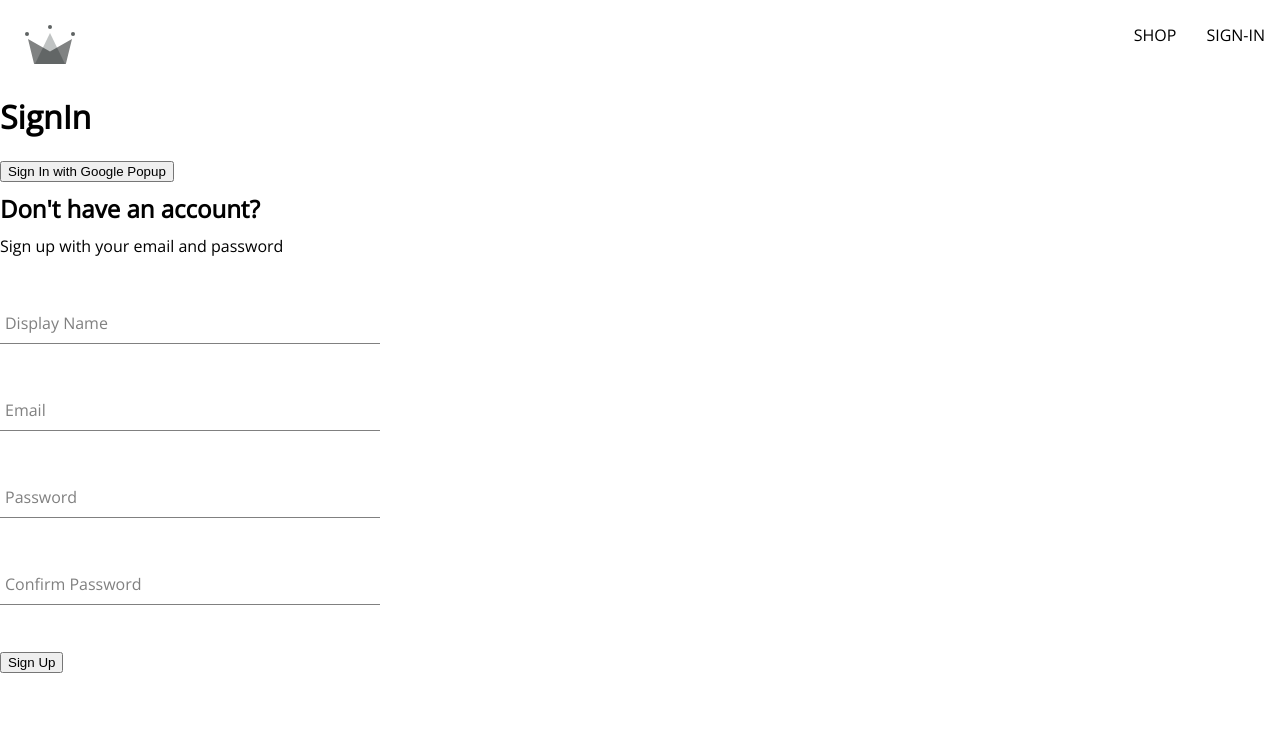
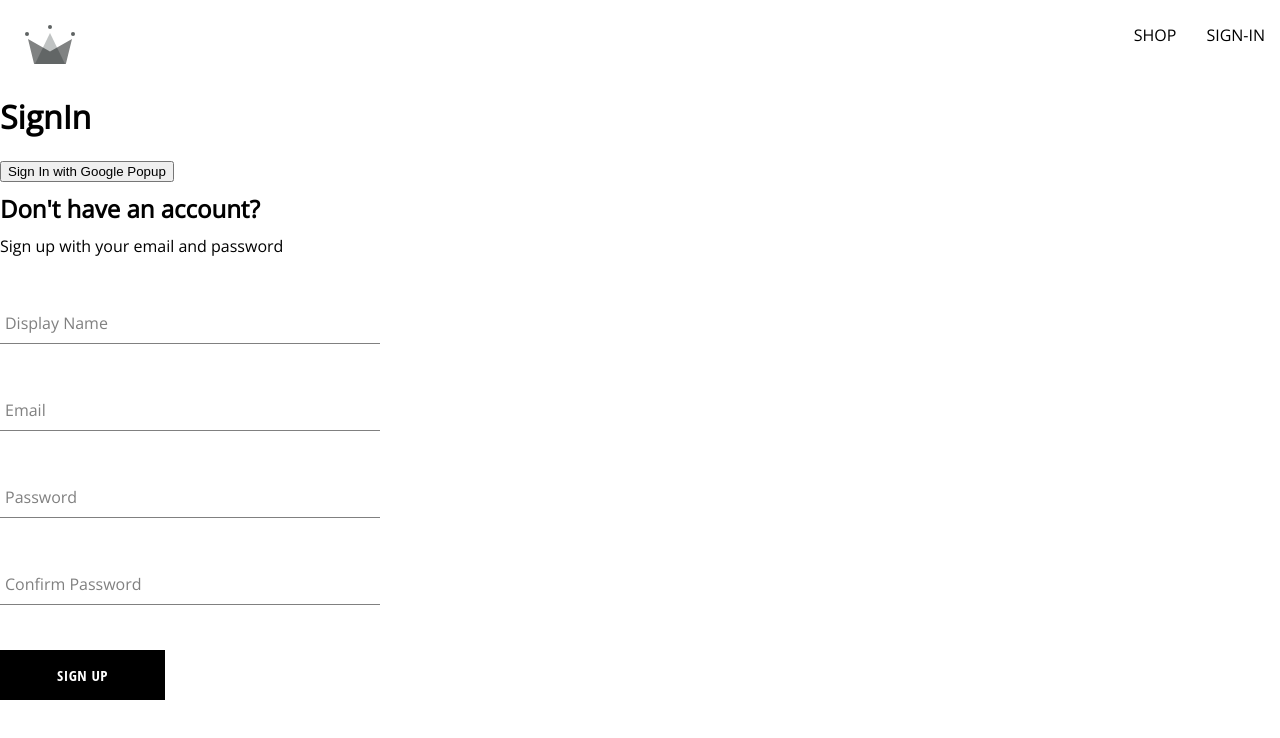
Before and after one commit to charisearter/shopping-site, a React (Create React App) app: page /signIn in a window 1280 px wide. Shown: the top 738 px of the page. Built offline with nearby package versions, Linux system fonts and the light colour scheme.

Commit message:
created button component and styles

```diff
--- /dev/null
+++ b/src/components/button/button.component.jsx
@@ -0,0 +1,19 @@
+import './button.styles.scss';
+
+const BUTTON_TYPE_CLASSES = {
+	google: 'google-sign-in',
+	inverted: 'inverted',
+};
+
+const Button = ({ children, buttonType, ...otherProps }) => {
+	return (
+		<button
+			className={`button-container ${BUTTON_TYPE_CLASSES[buttonType]}`}
+			{...otherProps}
+		>
+			{children}
+		</button>
+	);
+};
+
+export default Button;
--- /dev/null
+++ b/src/components/button/button.styles.scss
@@ -0,0 +1,46 @@
+.button-container {
+  min-width: 165px;
+  width: auto;
+  height: 50px;
+  letter-spacing: 0.5px;
+  line-height: 50px;
+  padding: 0 35px 0 35px;
+  font-size: 15px;
+  background-color: black;
+  color: white;
+  text-transform: uppercase;
+  font-family: 'Open Sans Condensed';
+  font-weight: bolder;
+  border: none;
+  cursor: pointer;
+  display: flex;
+  justify-content: center;
+
+  &:hover {
+    background-color: white;
+    color: black;
+    border: 1px solid black;
+  }
+
+  &.google-sign-in {
+    background-color: #4285f4;
+    color: white;
+
+    &:hover {
+      background-color: #357ae8;
+      border: none;
+    }
+  }
+
+  &.inverted {
+    background-color: white;
+    color: black;
+    border: 1px solid black;
+
+    &:hover {
+      background-color: black;
+      color: white;
+      border: none;
+    }
+  }
+}
--- a/src/components/sign-up-form/sign-up-form.component.jsx
+++ b/src/components/sign-up-form/sign-up-form.component.jsx
@@ -1,5 +1,6 @@
 import { useState } from 'react';
 import FormInput from '../form-input/form-input.component';
+import Button from '../button/button.component';
 import {
 	createAuthUserWithEmailAndPassword,
 	createUserDocumentFromAuth,
@@ -98,7 +99,7 @@
 					name='confirmPassword'
 					value={confirmPassword}
 				/>
-				<button type='submit'>Sign Up</button>
+				<Button type='submit'>Sign Up</Button>
 			</form>
 		</div>
 	);
```
